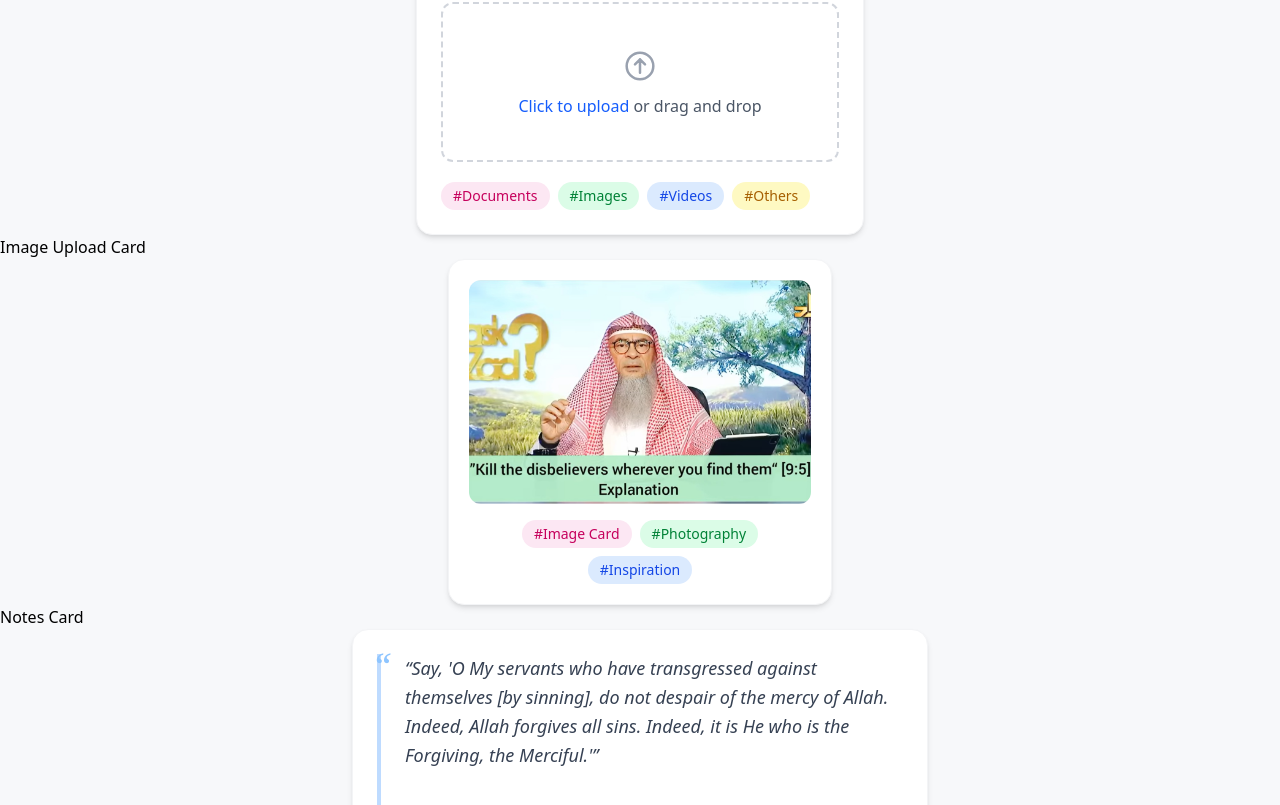
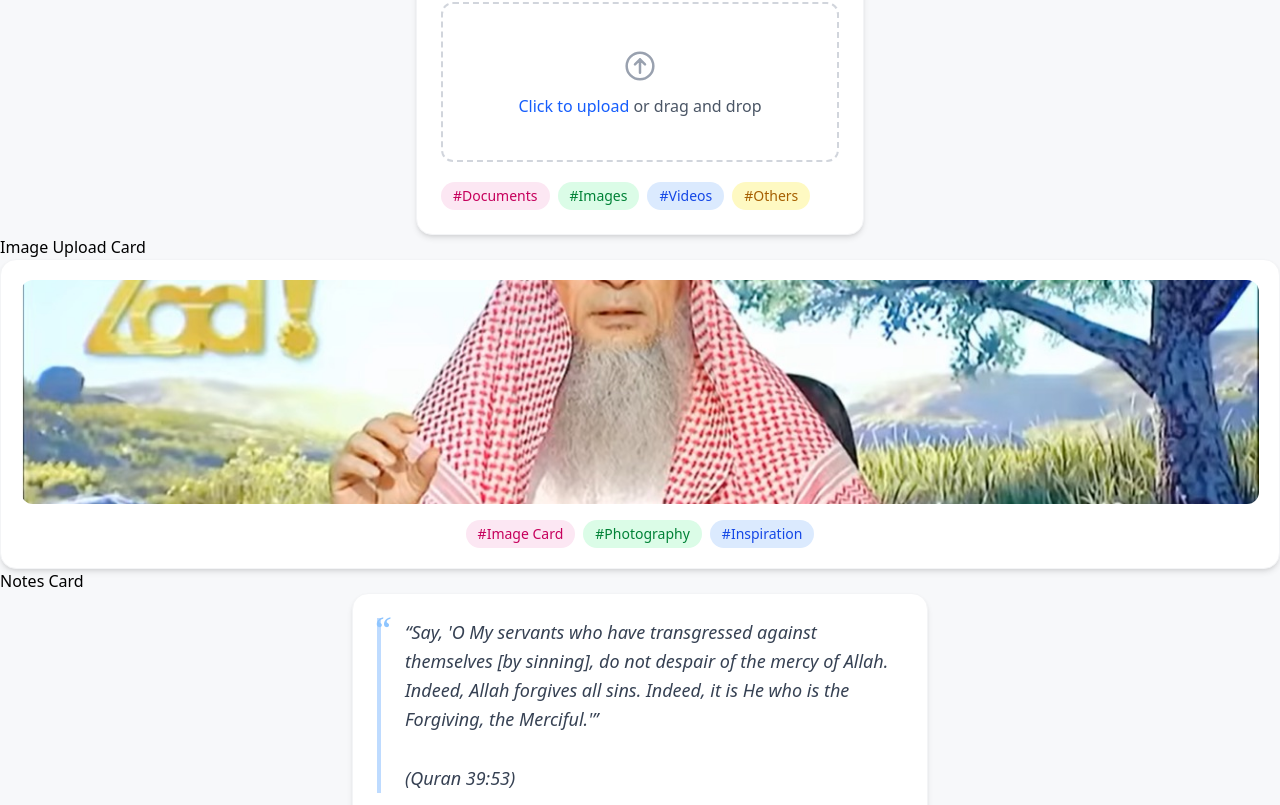
Before and after one commit to safalbk/dalilbook, a React (Vite) app in the folder frontend/dalilbook/: page /topics in a window 1280 px wide. Shown: the part 632-1437 px from the top of the page. Built offline with nearby package versions, Linux system fonts and the light colour scheme.

Commit message:
image card width fix

```diff
--- a/frontend/dalilbook/src/components/ImageCard/ImageCard.jsx
+++ b/frontend/dalilbook/src/components/ImageCard/ImageCard.jsx
@@ -15,7 +15,7 @@ const ImageCard = ({
   ];
 
   return (
-    <div className="w-full max-w-sm mx-auto bg-white rounded-2xl shadow-md hover:shadow-lg transition-all duration-300 overflow-hidden border border-gray-100 p-5 flex flex-col items-center">
+    <div className="w-full  mx-auto bg-white rounded-2xl shadow-md hover:shadow-lg transition-all duration-300 overflow-hidden border border-gray-100 p-5 flex flex-col items-center">
       {/* Image */}
       <div className="w-full overflow-hidden rounded-xl mb-4">
         <img
```
